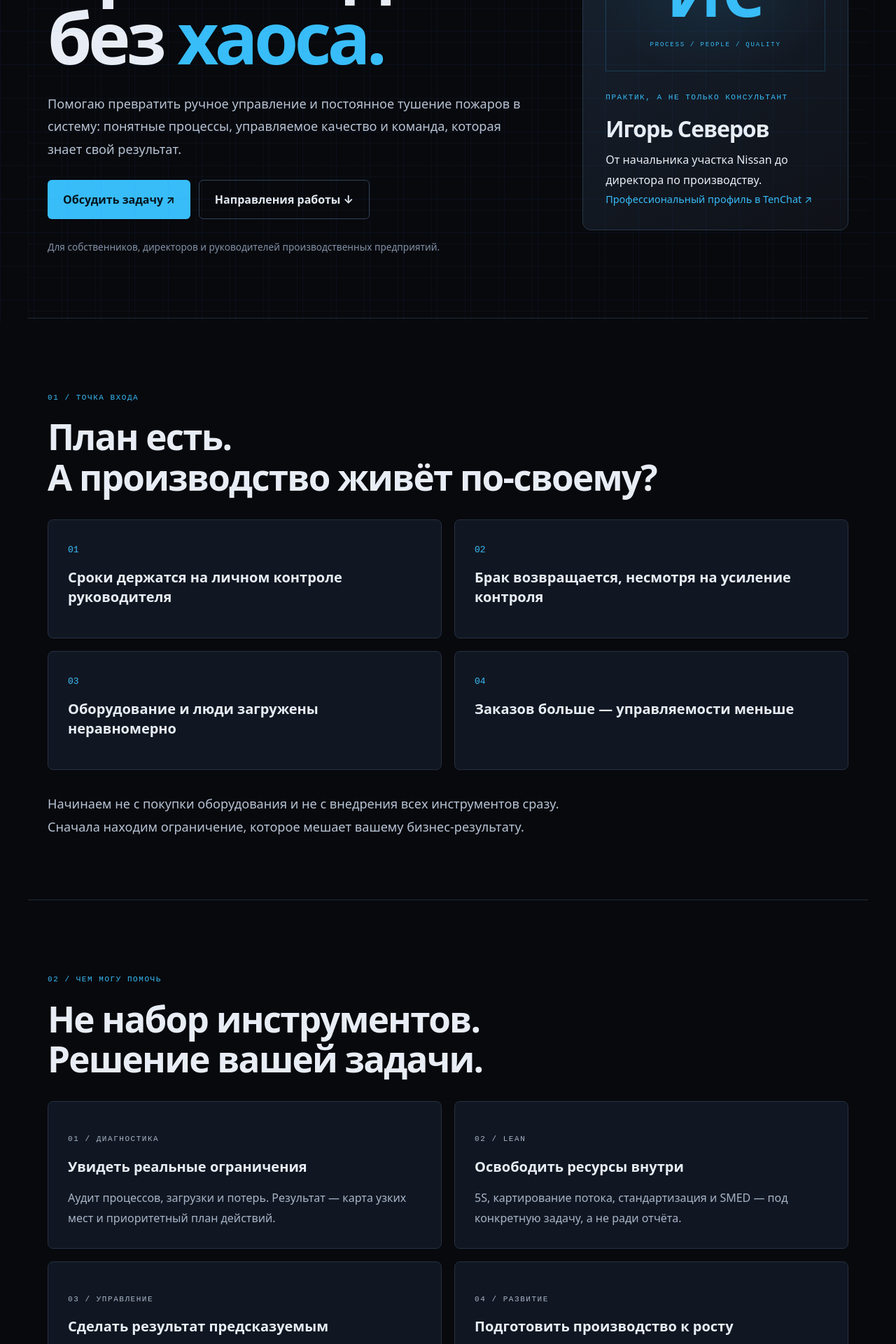
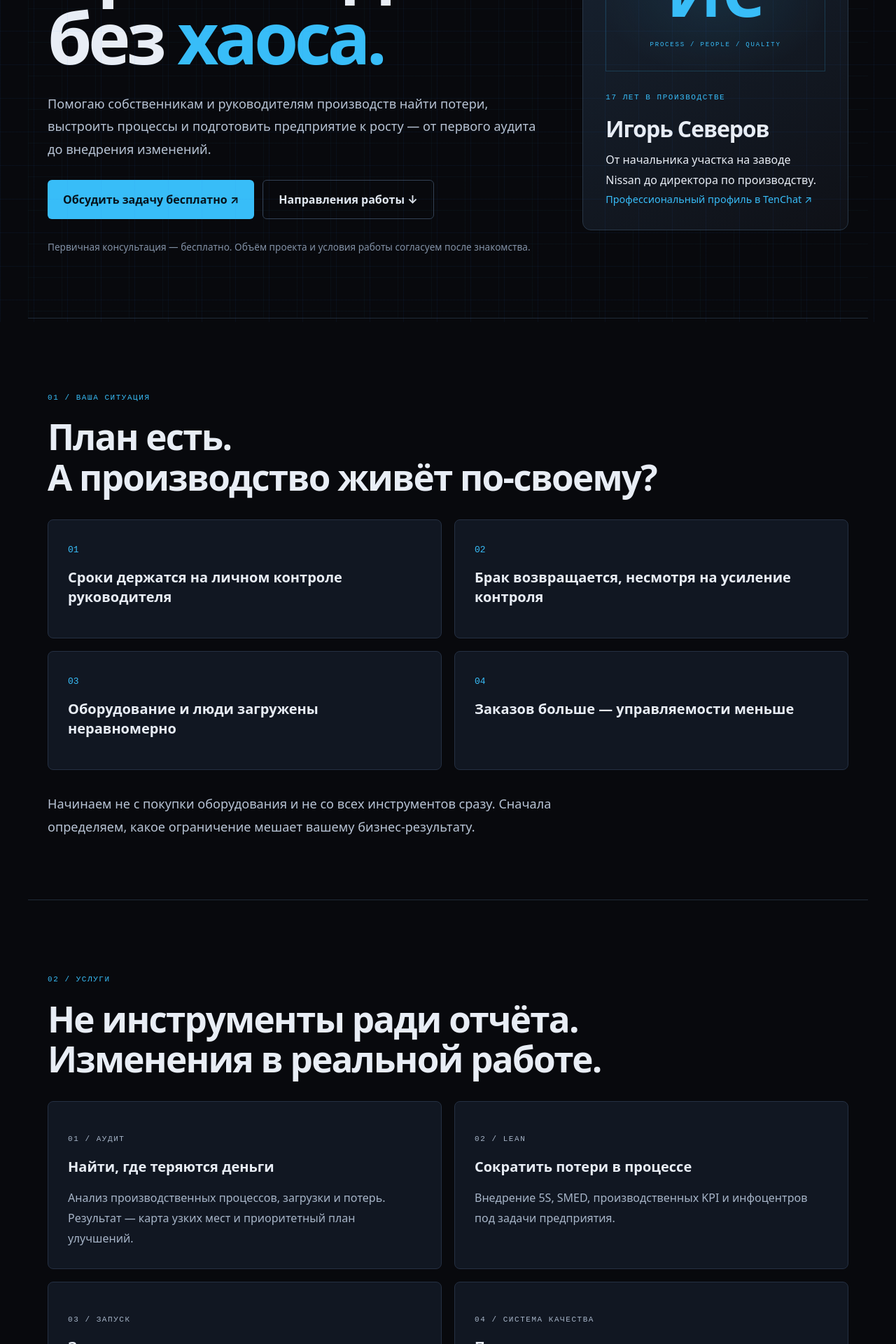
Before and after one commit to bardindenisovr/engservicepluse, a Next.js app: page /severov in a window 1280 px wide. Shown: the part 340-2260 px from the top of the page at 70% size. Built offline with nearby package versions, Linux system fonts and the light colour scheme; no server answers.

Commit message:
Refine Severov landing: verified claims, TenChat contact and site palette

```diff
--- /dev/null
+++ b/src/app/severov/brand.module.css
@@ -0,0 +1 @@
+/* Reserved for future components. The landing uses scoped severov.module.css. */
--- a/src/app/severov/page.tsx
+++ b/src/app/severov/page.tsx
@@ -2,42 +2,48 @@ import type { Metadata } from 'next';
 import styles from './severov.module.css';
 
 export const metadata: Metadata = {
- title: 'Игорь Северов — производство без хаоса | Сервис в плюсе',
- description: 'Организация производства, бережливые инструменты, качество и развитие производственных систем. Обсудите вашу задачу с Игорем Северовым.',
+ title: 'Игорь Северов — развитие производства | Сервис в плюсе',
+ description: '17 лет в производстве: запуск заводов, бережливое производство, аудит процессов и подготовка к ISO. Бесплатная первичная консультация Игоря Северова.',
  alternates: { canonical: 'https://serviceinplus.ru/severov' },
- openGraph: { title: 'Игорь Северов — производство без хаоса', description: 'От поиска потерь к управляемой производственной системе.', url: 'https://serviceinplus.ru/severov', type: 'profile' },
+ openGraph: { title: 'Игорь Северов — производство без хаоса', description: 'От поиска потерь к управляемой производственной системе.', url: 'https://serviceinplus.ru/severov', type: 'website', locale: 'ru_RU' },
 };
-const telegram = 'https://t.me/IgorNorth1988';
+const contact = 'https://tenchat.ru/1858784';
 const services = [
- ['01 / ДИАГНОСТИКА', 'Увидеть реальные ограничения', 'Аудит процессов, загрузки и потерь. Результат — карта узких мест и приоритетный план действий.'],
- ['02 / LEAN', 'Освободить ресурсы внутри', '5S, картирование потока, стандартизация и SMED — под конкретную задачу, а не ради отчёта.'],
- ['03 / УПРАВЛЕНИЕ', 'Сделать результат предсказуемым', 'Производственные KPI, визуальное управление, распределение ответственности и ритм рабочих встреч.'],
- ['04 / РАЗВИТИЕ', 'Подготовить производство к росту', 'Организация запуска и расширения: процессы, оборудование, команда и контроль качества.'],
- ['05 / КАЧЕСТВО', 'Работать с причинами брака', 'Анализ первопричин, корректирующие действия и стандарты, которые помогают не повторять ошибки.'],
- ['06 / КОМАНДА', 'Закрепить изменения в работе', 'Практическое обучение руководителей и сотрудников на реальных процессах предприятия.'],
+ ['01 / АУДИТ', 'Найти, где теряются деньги', 'Анализ производственных процессов, загрузки и потерь. Результат — карта узких мест и приоритетный план улучшений.'],
+ ['02 / LEAN', 'Сократить потери в процессе', 'Внедрение 5S, SMED, производственных KPI и инфоцентров под задачи предприятия.'],
+ ['03 / ЗАПУСК', 'Запустить производство с нуля', 'Структура предприятия, штатное расписание, организация процессов, пусконаладка и подготовка к выпуску первой партии.'],
+ ['04 / СИСТЕМА КАЧЕСТВА', 'Подготовиться к внешнему аудиту', 'Стандартизация, локальные нормативные акты и внутренние аудиты. Подготовка к ISO 9001, ISO 45001 и ISO 28000; сертификацию проводит независимый орган.'],
+ ['05 / УПРАВЛЕНИЕ', 'Сделать результат управляемым', 'Планирование, визуальное управление, ответственность и показатели, которые помогают руководителям принимать решения.'],
+ ['06 / ОБУЧЕНИЕ', 'Передать систему вашей команде', 'Практическое обучение линейных руководителей на процессах предприятия — чтобы изменения работали без постоянного участия консультанта.'],
 ];
 const cases = [
- ['ТР Инжиниринг', 'Запуск производства', 'Опыт запуска совместного российско-японского производства: от организации процессов до работы команды.'],
- ['Ю-прайм', 'Масштабирование', 'Опыт расширения производства и выстраивания системы управления в условиях роста.'],
- ['Сабос', 'Бережливые изменения', 'Практика внедрения инструментов бережливого производства через национальный проект.'],
- ['Nissan / ISO 9001', 'Культура качества', 'Опыт снижения брака на Nissan и прохождения сертификации ISO 9001 без замечаний.'],
+ ['ТР Инжиниринг', 'Завод с нуля', 'Запуск совместного российско-японского предприятия: структура, команда, оборудование, планирование и производственная документация.'],
+ ['Ю-прайм', 'Расширение в 3 раза', 'По материалам эксперта — трёхкратное расширение производства без потери качества.'],
+ ['Сабос', 'Бережливое производство', 'Внедрение инструментов бережливого производства через нацпроект «Производительность».'],
+ ['ISO 9001:2015', 'Аудит без замечаний', 'По материалам эксперта — внешний аудит без замечаний, только с рекомендациями.'],
+];
+const steps = [
+ ['Знакомство', 'Обсуждаем задачу и ограничения. Определяем, какой результат важен для вашего бизнеса.'],
+ ['Диагностика', 'Изучаем фактический процесс и исходные данные. Выделяем потери и ключевые ограничения.'],
+ ['Пилот', 'Согласуем изменения на выбранном участке, ответственных и показатели проверки результата.'],
+ ['Закрепление', 'Передаём стандарты команде и формируем порядок контроля и дальнейших улучшений.'],
 ];
 export default function SeverovPage() {
  return <div className={styles.page}>
   <section className={styles.hero}>
    <div><a href="/" className={styles.back}>СЕРВИС В ПЛЮСЕ / ЭКСПЕРТЫ</a><p className={styles.eyebrow}>ИГОРЬ СЕВЕРОВ · ПРОИЗВОДСТВЕННЫЕ СИСТЕМЫ</p>
    <h1>Производство<br/>без <span>хаоса.</span></h1>
-   <p className={styles.lead}>Помогаю превратить ручное управление и постоянное тушение пожаров в систему: понятные процессы, управляемое качество и команда, которая знает свой результат.</p>
-   <div className={styles.actions}><a href={telegram} className={styles.primary}>Обсудить задачу ↗</a><a href="#services" className={styles.secondary}>Направления работы ↓</a></div>
-   <p className={styles.muted}>Для собственников, директоров и руководителей производственных предприятий.</p></div>
-   <aside className={styles.profile}><div className={styles.monogram} aria-hidden="true">ИС<span>PROCESS / PEOPLE / QUALITY</span></div><p className={styles.eyebrow}>ПРАКТИК, А НЕ ТОЛЬКО КОНСУЛЬТАНТ</p><h2>Игорь Северов</h2><p>От начальника участка Nissan до директора по производству.</p><a href="https://tenchat.ru/1858784" target="_blank" rel="noopener noreferrer">Профессиональный профиль в TenChat ↗</a></aside>
+   <p className={styles.lead}>Помогаю собственникам и руководителям производств найти потери, выстроить процессы и подготовить предприятие к росту — от первого аудита до внедрения изменений.</p>
+   <div className={styles.actions}><a href={contact} className={styles.primary}>Обсудить задачу бесплатно ↗</a><a href="#services" className={styles.secondary}>Направления работы ↓</a></div>
+   <p className={styles.muted}>Первичная консультация — бесплатно. Объём проекта и условия работы согласуем после знакомства.</p></div>
+   <aside className={styles.profile}><div className={styles.monogram} aria-hidden="true">ИС<span>PROCESS / PEOPLE / QUALITY</span></div><p className={styles.eyebrow}>17 ЛЕТ В ПРОИЗВОДСТВЕ</p><h2>Игорь Северов</h2><p>От начальника участка на заводе Nissan до директора по производству.</p><a href={contact} target="_blank" rel="noopener noreferrer">Профессиональный профиль в TenChat ↗</a></aside>
   </section>
-  <section className={styles.section}><p className={styles.eyebrow}>01 / ТОЧКА ВХОДА</p><h2>План есть.<br/>А производство живёт по-своему?</h2><div className={styles.grid}>{['Сроки держатся на личном контроле руководителя', 'Брак возвращается, несмотря на усиление контроля', 'Оборудование и люди загружены неравномерно', 'Заказов больше — управляемости меньше'].map((text, i)=><article className={styles.card} key={text}><span className={styles.number}>0{i+1}</span><h3>{text}</h3></article>)}</div><p className={styles.lead}>Начинаем не с покупки оборудования и не с внедрения всех инструментов сразу. Сначала находим ограничение, которое мешает вашему бизнес-результату.</p></section>
-  <section id="services" className={styles.section}><p className={styles.eyebrow}>02 / ЧЕМ МОГУ ПОМОЧЬ</p><h2>Не набор инструментов.<br/>Решение вашей задачи.</h2><div className={styles.grid}>{services.map(([tag,title,text])=><article className={styles.card} key={tag}><p className={styles.eyebrow}>{tag}</p><h3>{title}</h3><p>{text}</p></article>)}</div><p className={styles.muted}>Сроки, состав работ и стоимость определяются после обсуждения исходной ситуации.</p></section>
-  <section className={styles.section}><p className={styles.eyebrow}>03 / ОПЫТ</p><h2>Производство —<br/>изнутри, а не по учебнику.</h2><div className={styles.grid}>{cases.map(([company,title,text])=><article className={styles.card} key={company}><p className={styles.eyebrow}>{company}</p><h3>{title}</h3><p>{text}</p></article>)}</div><p className={styles.muted}>Примеры из предоставленных материалов эксперта. Результаты прошлых проектов не являются гарантией аналогичного эффекта; детали и применимость обсуждаются на консультации.</p></section>
-  <section className={styles.section}><p className={styles.eyebrow}>04 / КАК РАБОТАЕМ</p><h2>От наблюдения —<br/>к устойчивым изменениям.</h2><div className={styles.grid}>{[['Знакомство','Обсуждаем задачу, ограничения и ожидаемый бизнес-результат.'],['Диагностика','Смотрим реальный процесс и данные, определяем потери и узкие места.'],['Пилот','Проверяем изменения на выбранном участке и измеряем эффект.'],['Закрепление','Передаём стандарты команде, назначаем ответственных и контрольные показатели.']].map(([title,text],i)=><article className={styles.card} key={title}><span className={styles.number}>0{i+1}</span><h3>{title}</h3><p>{text}</p></article>)}</div></section>
-  <section className={styles.synergy}><p className={styles.eyebrow}>05 / СОВМЕСТНЫЙ ФОРМАТ</p><h2>Производство + Сервис.<br/><span>Одна цепочка качества.</span></h2><p className={styles.lead}>Если причины отказов остаются между цехом и сервисной службой, локальных улучшений недостаточно. Игорь Северов и Роман Бардин-Денисов рассматривают процесс вместе: от изготовления до эксплуатации и обратной связи.</p><div className={styles.grid}><div><h3>Игорь — производство</h3><p>Процессы, потери, качество, организация работы.</p></div><div><h3>Роман — сервис</h3><p>Обслуживание, повторные обращения, обратная связь с производством.</p></div></div><p>Предлагаемый формат: комплексный аудит на 10–15 дней. Результат — единая карта узких мест и согласованный план улучшений. Объём и сроки уточняются перед стартом.</p><a className={styles.primary} href="https://t.me/engserviceplus">Обсудить совместный аудит ↗</a></section>
-  <section className={styles.section}><p className={styles.eyebrow}>06 / ВОПРОСЫ</p><h2>Перед началом работы</h2>{[['Можно начать с одного участка?','Да. Пилот на ограниченном участке помогает проверить гипотезу до масштабирования изменений.'],['Какие данные подготовить?','Опишите продукт, проблему, объём выпуска и ограничения. Полезны данные о браке, простях и соблюдении сроков, если они уже есть.'],['Вы гарантируете конкретный процент роста?','Нет универсального процента для всех предприятий. Целевые показатели определяются после диагностики и проверки исходных данных.'],['Как получить карту 5S-аудита?','Напишите Игорю в Telegram слово «5S» — запросите шаблон и обсудите, как применить его на вашем участке.']].map(([q,a])=><details className={styles.faq} key={q}><summary>{q}</summary><p>{a}</p></details>)}</section>
-  <section className={styles.contact} id="contact"><p className={styles.eyebrow}>СЛЕДУЮЩИЙ ШАГ</p><h2>Расскажите, что мешает<br/>вашему производству.</h2><p className={styles.lead}>Начнём с бесплатного 30-минутного разговора: обсудим ситуацию и возможные следующие шаги. Без обязательств.</p><div className={styles.actions}><a className={styles.primary} href={telegram}>Написать Игорю в Telegram ↗</a><a className={styles.secondary} href="https://tenchat.ru/1858784">Связаться через TenChat ↗</a></div><p className={styles.muted}>При переходе вы откроете внешний сервис. Заявки на этой странице не сохраняются.</p></section>
+  <section className={styles.section}><p className={styles.eyebrow}>01 / ВАША СИТУАЦИЯ</p><h2>План есть.<br/>А производство живёт по-своему?</h2><div className={styles.grid}>{['Сроки держатся на личном контроле руководителя','Брак возвращается, несмотря на усиление контроля','Оборудование и люди загружены неравномерно','Заказов больше — управляемости меньше'].map((text,i)=><article className={styles.card} key={text}><span className={styles.number}>0{i+1}</span><h3>{text}</h3></article>)}</div><p className={styles.lead}>Начинаем не с покупки оборудования и не со всех инструментов сразу. Сначала определяем, какое ограничение мешает вашему бизнес-результату.</p></section>
+  <section id="services" className={styles.section}><p className={styles.eyebrow}>02 / УСЛУГИ</p><h2>Не инструменты ради отчёта.<br/>Изменения в реальной работе.</h2><div className={styles.grid}>{services.map(([tag,title,text])=><article className={styles.card} key={tag}><p className={styles.eyebrow}>{tag}</p><h3>{title}</h3><p>{text}</p></article>)}</div><p className={styles.muted}>Сроки, состав работ и стоимость определяются после обсуждения исходной ситуации.</p></section>
+  <section className={styles.section}><p className={styles.eyebrow}>03 / ПРАКТИЧЕСКИЙ ОПЫТ</p><h2>Производство — изнутри.<br/>От участка до целого завода.</h2><div className={styles.grid}>{cases.map(([company,title,text])=><article className={styles.card} key={company}><p className={styles.eyebrow}>{company}</p><h3>{title}</h3><p>{text}</p></article>)}</div><p className={styles.muted}>Опыт и результаты приведены по предоставленным материалам эксперта. Результаты прошлых проектов не гарантируют аналогичного эффекта на другом предприятии.</p></section>
+  <section className={styles.section}><p className={styles.eyebrow}>04 / КАК РАБОТАЕМ</p><h2>От диагностики —<br/>к устойчивой системе.</h2><div className={styles.grid}>{steps.map(([title,text],i)=><article className={styles.card} key={title}><span className={styles.number}>0{i+1}</span><h3>{title}</h3><p>{text}</p></article>)}</div></section>
+  <section className={styles.synergy}><p className={styles.eyebrow}>05 / СОВМЕСТНЫЙ ФОРМАТ</p><h2>Производство + Сервис.<br/><span>Одна цепочка качества.</span></h2><p className={styles.lead}>Брак на производстве может стать гарантийным обращением. А повторный выезд инженера — сигналом системной проблемы. Совместный аудит помогает увидеть связь между цехом и эксплуатацией.</p><div className={styles.grid}><div><h3>Игорь Северов — производство</h3><p>Процессы, качество, потери, 5S и производственное планирование.</p></div><div><h3>Роман Бардин-Денисов — сервис</h3><p>SLA, запасные части, анализ первопричин и партнёрская сервисная сеть.</p></div></div><p>Результат совместной диагностики — единая карта узких мест по всей цепочке. Формат, сроки и состав работ согласуются отдельно.</p><a className={styles.primary} href="https://t.me/engserviceplus">Обсудить совместный аудит ↗</a></section>
+  <section className={styles.section}><p className={styles.eyebrow}>06 / ВОПРОСЫ</p><h2>Перед началом работы</h2>{[['Можно начать с одного участка?','Да. Пилот на ограниченном участке позволяет проверить изменения до масштабирования.'],['Какие данные подготовить?','Опишите продукт, проблему, объём выпуска и ограничения. Если есть — подготовьте данные о браке, простоях и соблюдении сроков.'],['Вы гарантируете конкретный процент роста?','Нет универсального процента для всех предприятий. Цели и показатели согласуются после диагностики и проверки исходных данных.'],['Первичная консультация бесплатная?','Да. Напишите в TenChat, кратко опишите предприятие и задачу. Длительность и удобный формат обсуждаются при обращении.']].map(([q,a])=><details className={styles.faq} key={q}><summary>{q}</summary><p>{a}</p></details>)}</section>
+  <section className={styles.contact} id="contact"><p className={styles.eyebrow}>СЛЕДУЮЩИЙ ШАГ</p><h2>Что мешает вашему<br/>производству расти?</h2><p className={styles.lead}>Напишите, что производите, где возникают сложности и какого результата хотите добиться. Начнём с бесплатной первичной консультации.</p><div className={styles.actions}><a className={styles.primary} href={contact}>Написать Игорю в TenChat ↗</a></div><p className={styles.muted}>Вы перейдёте во внешний сервис. Формы сбора заявок на этой странице нет.</p></section>
  </div>;
 }
```
Also changed, not shown: 1 other file (tests, documents, lock files or other folders).
